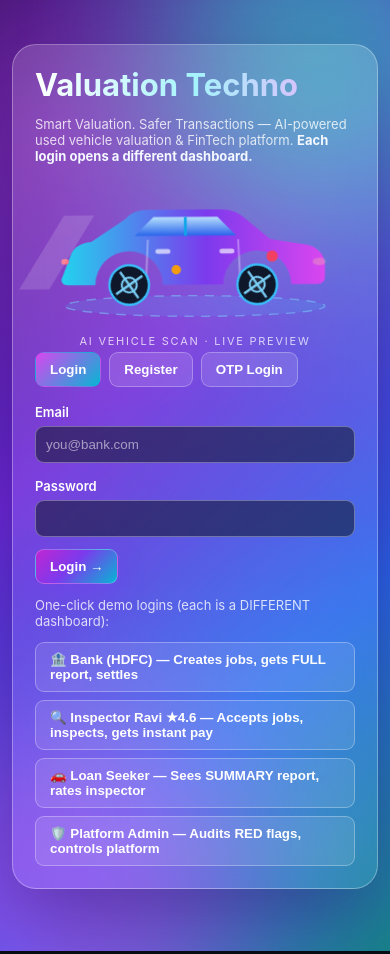
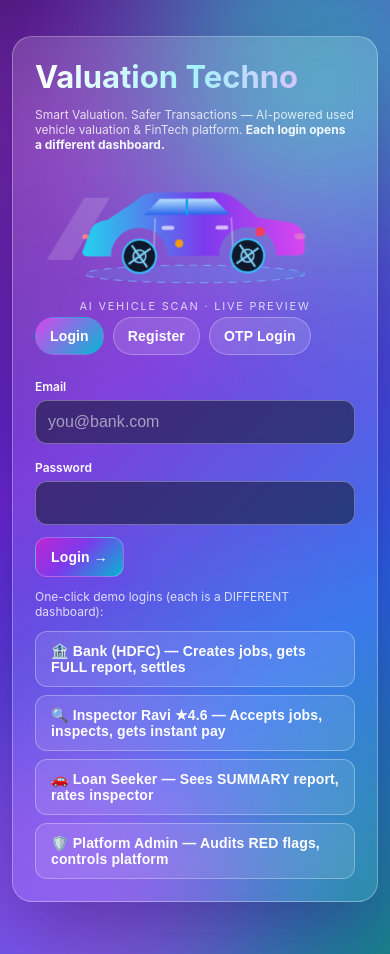
Before and after one commit to Aarthigomathi/Valuation-Techno, a React (Vite) app in the folder apps/web/: page / in a window 390 px wide. Built offline with nearby package versions, Linux system fonts and the light colour scheme.

Commit message:
Mobile responsive layout + UI refresh (same features, modern glass look, swipeable tables/tabs)
Co-authored-by: arena-agent <297053741+arena-agent@users.noreply.github.com>

```diff
--- a/apps/web/index.html
+++ b/apps/web/index.html
@@ -1 +1 @@
-<!doctype html><html lang="en"><head><meta charset="UTF-8"/><meta name="viewport" content="width=device-width, initial-scale=1.0"/><title>Valuation Techno — Smart Valuation. Safer Transactions.</title></head><body><div id="root"></div><script type="module" src="/src/main.jsx"></script></body></html>
+<!doctype html><html lang="en"><head><meta charset="UTF-8"/><meta name="viewport" content="width=device-width, initial-scale=1.0, viewport-fit=cover"/><meta name="theme-color" content="#070b14"/><meta name="description" content="Valuation Techno — AI-powered used vehicle valuation & FinTech platform"/><title>Valuation Techno — Smart Valuation. Safer Transactions.</title></head><body><div id="root"></div><script type="module" src="/src/main.jsx"></script></body></html>
--- a/apps/web/src/styles.css
+++ b/apps/web/src/styles.css
@@ -143,3 +143,95 @@ input,select,textarea{background:#08111f!important;color:#e7eefb!important;borde
 .push-toast{background:linear-gradient(135deg,#0d1b2e,#14335f);border:1px solid rgba(56,189,248,.4);color:#e7eefb;border-radius:12px;padding:10px 14px;font-size:13px;font-weight:700;box-shadow:0 16px 40px rgba(2,6,23,.5);animation:pushIn .4s cubic-bezier(.2,1.3,.4,1) both;max-width:320px}
 @keyframes pushIn{from{opacity:0;transform:translateX(30px)}to{opacity:1;transform:none}}
 .route-line{animation:dashMove 1.6s linear infinite}
+
+/* ===== UI Refresh v2 + Mobile Responsive (features & content unchanged) ===== */
+:root{--r-lg:20px;--r-md:14px;--glow:0 18px 44px rgba(2,6,23,.42);--sheen:inset 0 1px 0 rgba(125,211,252,.16)}
+body{-webkit-text-size-adjust:100%;-webkit-tap-highlight-color:transparent}
+::selection{background:rgba(56,189,248,.35)}
+::-webkit-scrollbar{width:9px;height:9px}::-webkit-scrollbar-track{background:#0a1322}::-webkit-scrollbar-thumb{background:#22385e;border-radius:99px}::-webkit-scrollbar-thumb:hover{background:#2e4a7a}
+.topbar{gap:12px;flex-wrap:wrap;background:linear-gradient(120deg,#050a13,#0c1a2e 55%,#123058)!important;border-bottom:1px solid rgba(56,189,248,.22);backdrop-filter:blur(14px);box-shadow:0 12px 34px rgba(2,6,23,.45)}
+.brand{letter-spacing:.01em}.brand span{background:linear-gradient(90deg,#7dd3fc,#38bdf8,#a78bfa);-webkit-background-clip:text;background-clip:text;color:transparent}
+.card{border-radius:var(--r-lg);box-shadow:var(--sheen),var(--glow);background:linear-gradient(180deg,rgba(21,36,63,.92),rgba(11,20,37,.96))}
+@media(hover:hover) and (min-width:821px){.card{transition:transform .25s ease,border-color .25s ease,box-shadow .25s ease}.card:hover{transform:translateY(-3px);border-color:#2b4a73;box-shadow:var(--sheen),0 24px 54px rgba(2,6,23,.5)}}
+.card h2{position:relative;padding-bottom:9px}
+.card h2:after{content:"";position:absolute;left:0;bottom:0;width:46px;height:3px;border-radius:99px;background:linear-gradient(90deg,#38bdf8,#2563eb,#7c3aed)}
+.stat{background:linear-gradient(120deg,#fff,#bae6fd 55%,#c4b5fd);-webkit-background-clip:text;background-clip:text;color:transparent;font-size:30px;letter-spacing:-.01em}
+button,.btn{border-radius:12px;letter-spacing:.01em;transition:transform .15s ease,filter .2s ease,box-shadow .2s ease}
+button:active,.btn:active{transform:scale(.97)}
+button:focus-visible,.btn:focus-visible,a:focus-visible,input:focus-visible,select:focus-visible,textarea:focus-visible{outline:2px solid rgba(56,189,248,.65);outline-offset:2px}
+input,select,textarea{border-radius:12px}
+.pill{border-radius:99px}
+.tabs{gap:9px}.tabs button{border-radius:99px;padding:10px 16px}
+.step{border-radius:99px}
+table th{letter-spacing:.07em}
+tbody tr{transition:background .15s ease}
+@media(hover:hover){tbody tr:hover{background:rgba(56,189,248,.05)}}
+.adm-kpi,.adm-panel,.adm-inspector-card,.adm-audit-row{border-radius:var(--r-lg)}
+.adm-center{box-shadow:0 30px 80px rgba(2,6,23,.5)}
+.duel,.chatbox,.scanbox{border-radius:var(--r-lg)}
+select{appearance:none;background-image:linear-gradient(45deg,transparent 50%,#7dd3fc 50%),linear-gradient(135deg,#7dd3fc 50%,transparent 50%);background-position:calc(100% - 18px) 55%,calc(100% - 12px) 55%;background-size:6px 6px;background-repeat:no-repeat;padding-right:34px}
+
+/* ---- Tablets & phones ---- */
+@media(max-width:1024px){
+  .wrap{padding:18px}
+  .duel-gauge{width:170px}
+}
+@media(max-width:760px){
+  .wrap{padding:14px 12px 30px}
+  .topbar{padding:11px 14px}
+  .brand{font-size:16px}
+  .tag{font-size:11px}
+  h1{font-size:20px;line-height:1.25}
+  h2{font-size:16px}
+  .card{padding:15px;border-radius:18px;margin-bottom:13px}
+  .grid{grid-template-columns:repeat(2,minmax(0,1fr));gap:10px}
+  .stat{font-size:22px}
+  .muted{font-size:12px}
+  label{font-size:12px}
+  input,select,textarea{font-size:16px;padding:12px}
+  button,.btn{padding:11px 15px;font-size:14px}
+  .tabs{flex-wrap:nowrap;overflow-x:auto;padding-bottom:6px;-webkit-overflow-scrolling:touch;scrollbar-width:none}
+  .tabs::-webkit-scrollbar{display:none}
+  .tabs button{flex:0 0 auto;padding:10px 14px}
+  .stepper{flex-wrap:nowrap;overflow-x:auto;padding-bottom:6px;-webkit-overflow-scrolling:touch;scrollbar-width:none}
+  .stepper::-webkit-scrollbar{display:none}
+  .step{flex:0 0 auto}
+  /* wide tables become swipeable instead of overflowing the screen */
+  .wrap .card table{display:block;overflow-x:auto;-webkit-overflow-scrolling:touch;max-width:100%}
+  .wrap .card th,.wrap .card td{white-space:nowrap;padding:8px 7px;font-size:13px}
+  .wrap .card td[colspan]{white-space:normal}
+  .chat-msg{max-width:90%}
+  .chat-msgs{max-height:46vh}
+  .chat-send{position:sticky;bottom:0;background:rgba(8,17,31,.85);backdrop-filter:blur(8px);padding-top:8px;border-radius:10px}
+  .push-stack{top:auto;bottom:14px;left:12px;right:12px;align-items:stretch}
+  .push-toast{max-width:none;text-align:center}
+  .celebration-toast{width:calc(100% - 24px);border-radius:16px;padding:11px 14px}
+  .series-num{font-size:8px}
+  .duel{padding:13px}
+  .duel-gauge{width:150px}
+  .toastbar{font-size:13px;padding:10px 12px}
+  .demo button{text-align:left}
+}
+@media(max-width:480px){
+  .grid{grid-template-columns:repeat(2,minmax(0,1fr))}
+  .stat{font-size:19px}
+  .topbar .tag{display:block;width:100%;opacity:.75}
+  .card{padding:13px}
+  .adm-kpi>strong{font-size:25px}
+  .adm-main{padding:12px}
+  .adm-hero{padding:17px;border-radius:18px}
+  .adm-ring-card{min-width:92px}
+  .adm-progress-ring{width:84px;height:84px}
+  .adm-donut{width:132px;height:132px}
+  .adm-sidebar nav button{padding:10px}
+  .adm-filter-row{grid-template-columns:1fr}
+  .login-page .card.login{border-radius:20px}
+  .car-svg{max-width:270px}
+}
+@media(max-width:360px){
+  .grid{grid-template-columns:1fr 1fr;gap:8px}
+  .stat{font-size:17px}
+  button,.btn{padding:10px 12px;font-size:13px}
+}
+/* respect users who prefer less motion on small screens too */
+@media(max-width:760px) and (prefers-reduced-motion:reduce){.wrap{animation:none}}
```
Also changed, not shown: 2 other files (tests, documents, lock files or other folders).
